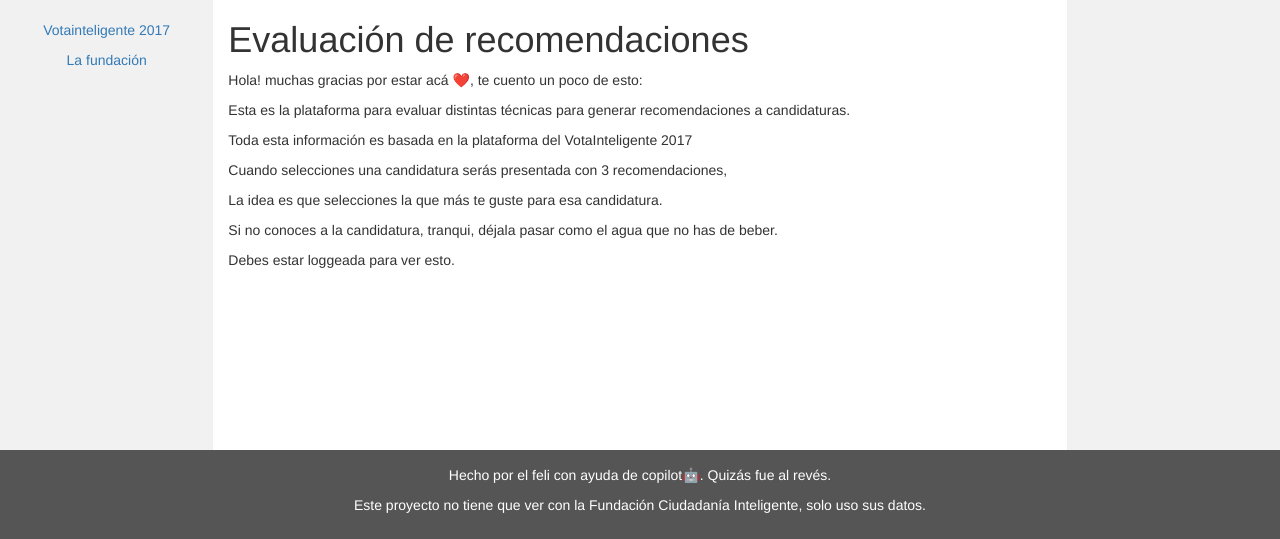
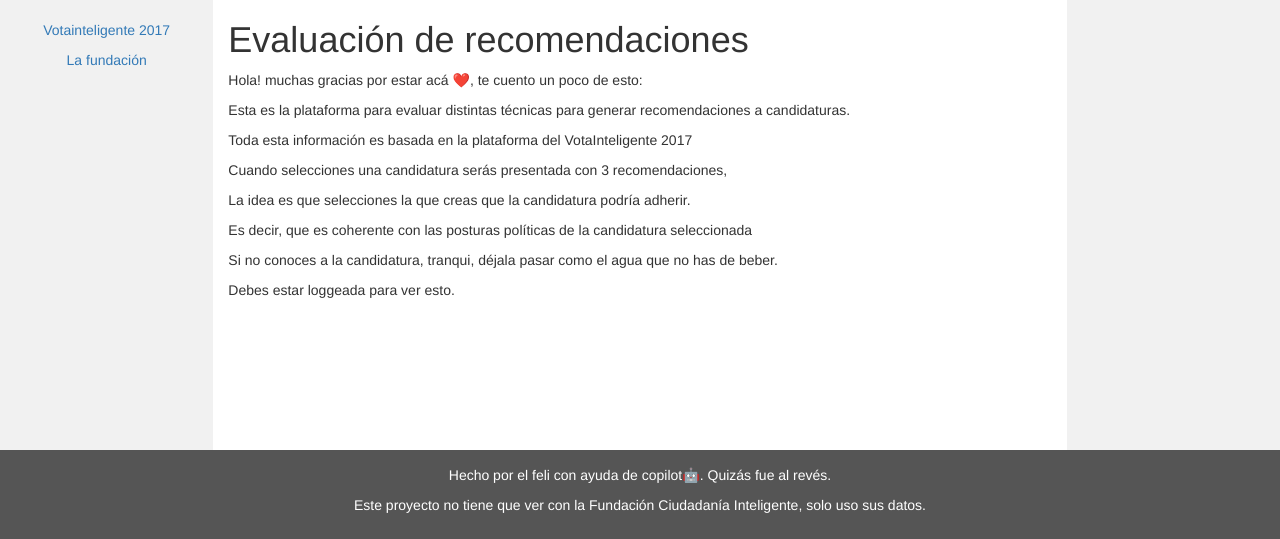
Before and after one commit to lfalvarez/evaluacion_expertos, a Django app: page / in a window 1280 px wide. Shown: the part 52-591 px from the top of the page. Run offline with Django 4.2, Linux system fonts and the light colour scheme; some libraries are stand-ins or nearby versions.

Commit message:
Cambiando mensaje

```diff
--- a/recommendations/templates/recommendations/candidacy_list.html
+++ b/recommendations/templates/recommendations/candidacy_list.html
@@ -8,7 +8,8 @@
 <p>Esta es la plataforma para evaluar distintas técnicas para generar recomendaciones a candidaturas.</p>
 <p>Toda esta información es basada en la plataforma del VotaInteligente 2017</p>
 <p>Cuando selecciones una candidatura serás presentada con 3 recomendaciones,</p>
-<p>La idea es que selecciones la que más te guste para esa candidatura.</p>
+<p>La idea es que selecciones la que creas que la candidatura podría adherir.</p>
+<p>Es decir, que es coherente con las posturas políticas de la candidatura seleccionada</p>
 <p>Si no conoces a la candidatura, tranqui, déjala pasar como el agua que no has de beber.</p>
 
 {% if user.is_authenticated %}
```
